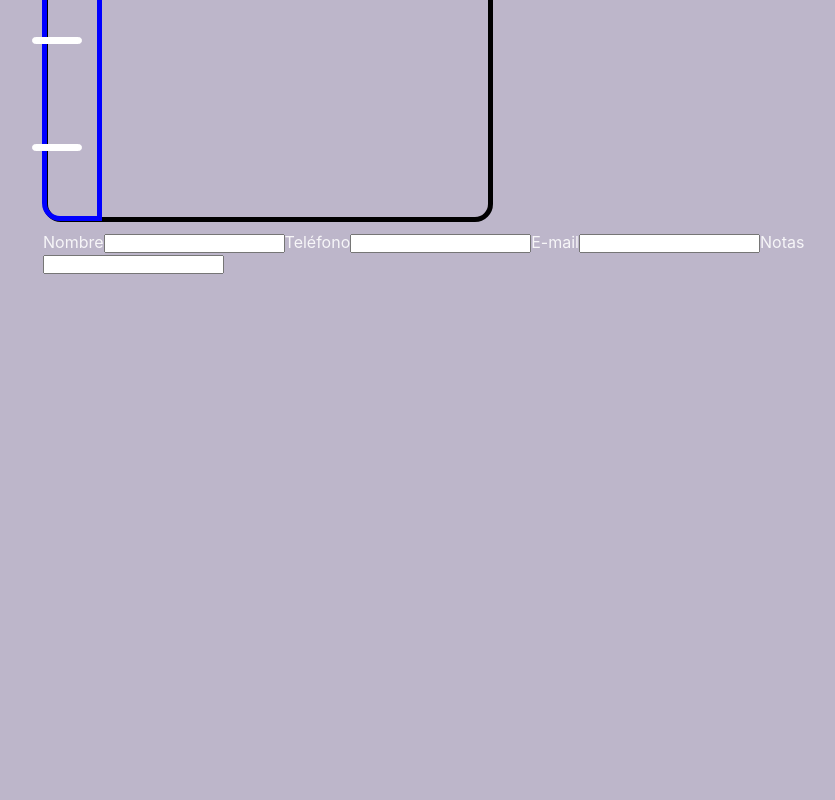
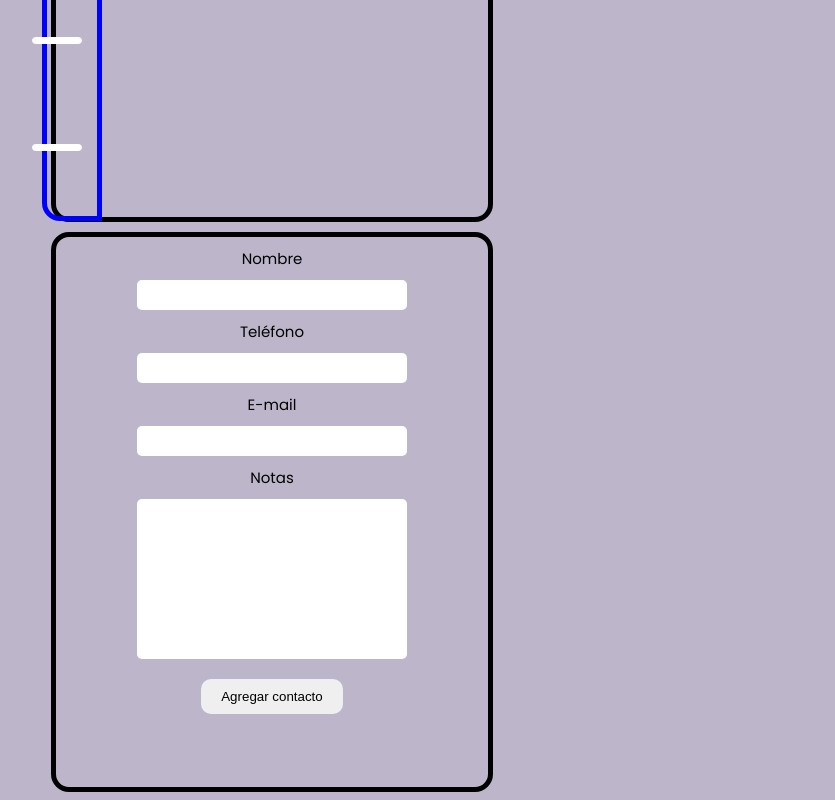
Before and after one commit to ana-mul/Directorio, a React (Vite) app in the folder DirectorioContactos/: page / in a window 1280 px wide. Shown: the part 348-1148 px from the top of the page, without its empty margins (357-1192 px from the left). Before the commit the page ends 800 px from the top, so only its background shows below. Built offline with nearby package versions, Linux system fonts and the light colour scheme.

Commit message:
Directorio

```diff
--- /dev/null
+++ b/DirectorioContactos/src/components/add-contact/add.css
@@ -0,0 +1,52 @@
+section{
+    margin-left: 400px;
+    margin-top:10px;
+    position: relative;
+}
+
+form{
+    display: flex;
+    flex-direction: column;
+    align-items: center;
+    position: relative;
+    border: 5px solid black;
+    width: 50%;
+    height: 550px;
+    border-radius: 18px;
+}
+
+label{
+    font-family: 'Poppins', sans-serif;
+    font-size: 15px;
+    padding:10px;
+}
+
+input{
+    padding:5px;
+    width:60%;
+    height: 20px;
+    border: none;
+    border-radius: 5px;
+}
+
+input[type="number"]::-webkit-inner-spin-button,
+input[type="number"]::-webkit-outer-spin-button {
+    -webkit-appearance: none;
+}
+
+textarea{
+    padding:5px;
+    width:60%;
+    height: 150px;
+    border: none;
+    border-radius: 5px;
+    resize: none;
+}
+
+button{
+    margin-top:20px;
+    padding:10px 20px;
+    border: none;
+    border-radius: 10px;
+
+}
--- a/DirectorioContactos/src/components/add-contact/add.jsx
+++ b/DirectorioContactos/src/components/add-contact/add.jsx
@@ -1,19 +1,23 @@
 import React from "react";
+import './add.css'
 
 const Add = () => {
   return (
     <>
       <section>
-        <form action="">
+        <div>
+        <form className="form" action="">
           <label htmlFor="">Nombre</label>
           <input type="text" />
           <label htmlFor="">Teléfono</label>
-          <input type="text" />
+          <input type="number" />
           <label htmlFor="">E-mail</label>
           <input type="email" />
           <label htmlFor="">Notas</label>
-          <input type="text" />
+          <textarea name="" id="" cols="30" rows="10"></textarea>
+          <button>Agregar contacto</button>
         </form>
+        </div>
       </section>
     </>
   );
--- a/DirectorioContactos/src/components/app/App.jsx
+++ b/DirectorioContactos/src/components/app/App.jsx
@@ -1,13 +1,13 @@
 import { useState } from "react";
-import "./App.css";
+import "./App.css"
 
-function App() {
+function App(props) {
   return (
     <>
       <section>
         <div className="book-container">
           <div className="front-container">
-            <img src="./assets/card-de.jpg" alt="" />
+            <img src={props.imagePath} alt="" />
             <h1>Mis Contactos</h1>
           </div>
           <div className="side-container">
@@ -28,6 +28,9 @@ function App() {
             </a>
           </span>
         </div>
+        <div className="book-open">
+
+        </div>
       </section>
     </>
   );
--- a/DirectorioContactos/src/index.css
+++ b/DirectorioContactos/src/index.css
@@ -1,11 +1,7 @@
-*{
+@import url('https://fonts.googleapis.com/css2?family=Poppins:ital,wght@0,100;0,200;0,300;0,400;0,500;0,600;0,700;0,800;0,900;1,100;1,200;1,300;1,400;1,500;1,600;1,700;1,800;1,900&display=swap');
+
+:root {
+    background-color: #6c5c8871;
     margin: 0;
     padding: 0;
-}
-
-:root {
-    font-family: Inter, system-ui, Avenir, Helvetica, Arial, sans-serif;
-    color-scheme: light dark;
-    color: rgba(255, 255, 255, 0.87);
-    background-color: #6c5c8871;
   }
--- a/DirectorioContactos/src/main.jsx
+++ b/DirectorioContactos/src/main.jsx
@@ -1,6 +1,5 @@
 import React from 'react'
 import ReactDOM from 'react-dom/client'
-import Imagen from './assets/card-de.jpg'
 import App from './components/app/App.jsx'
 import './index.css'
 import { Add } from './components/add-contact/add.jsx'
@@ -9,9 +8,12 @@ import { List } from './components/contact-list/list.jsx'
 import { Filter } from './components/filter/filter.jsx'
 
 
+const image = './assets/card-de.jpg';
+
+
 ReactDOM.createRoot(document.getElementById('root')).render(
   <React.StrictMode>
-    <App />
+    <App imagePath={image}/>
     <Add />
     <Contact />
     <List />
```
